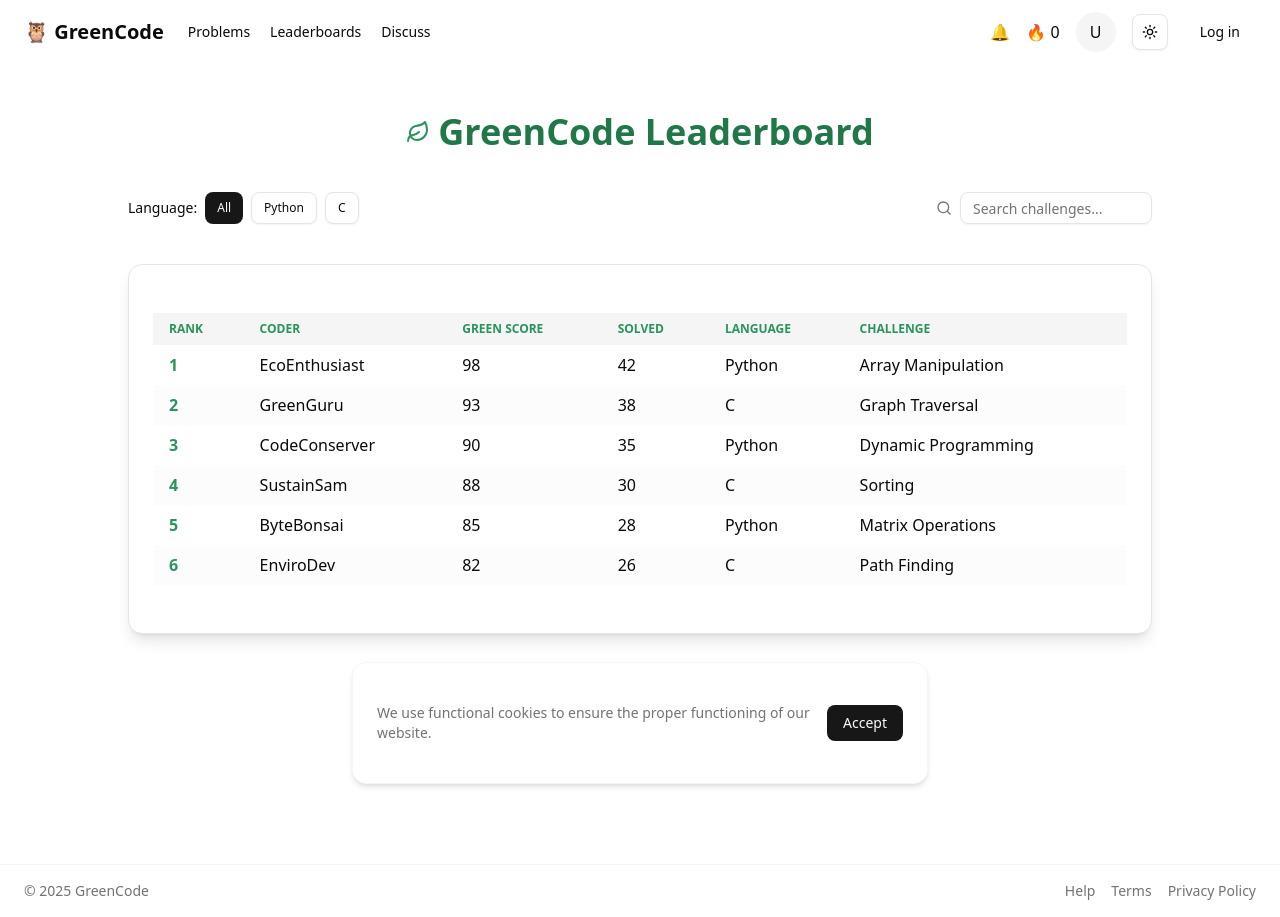
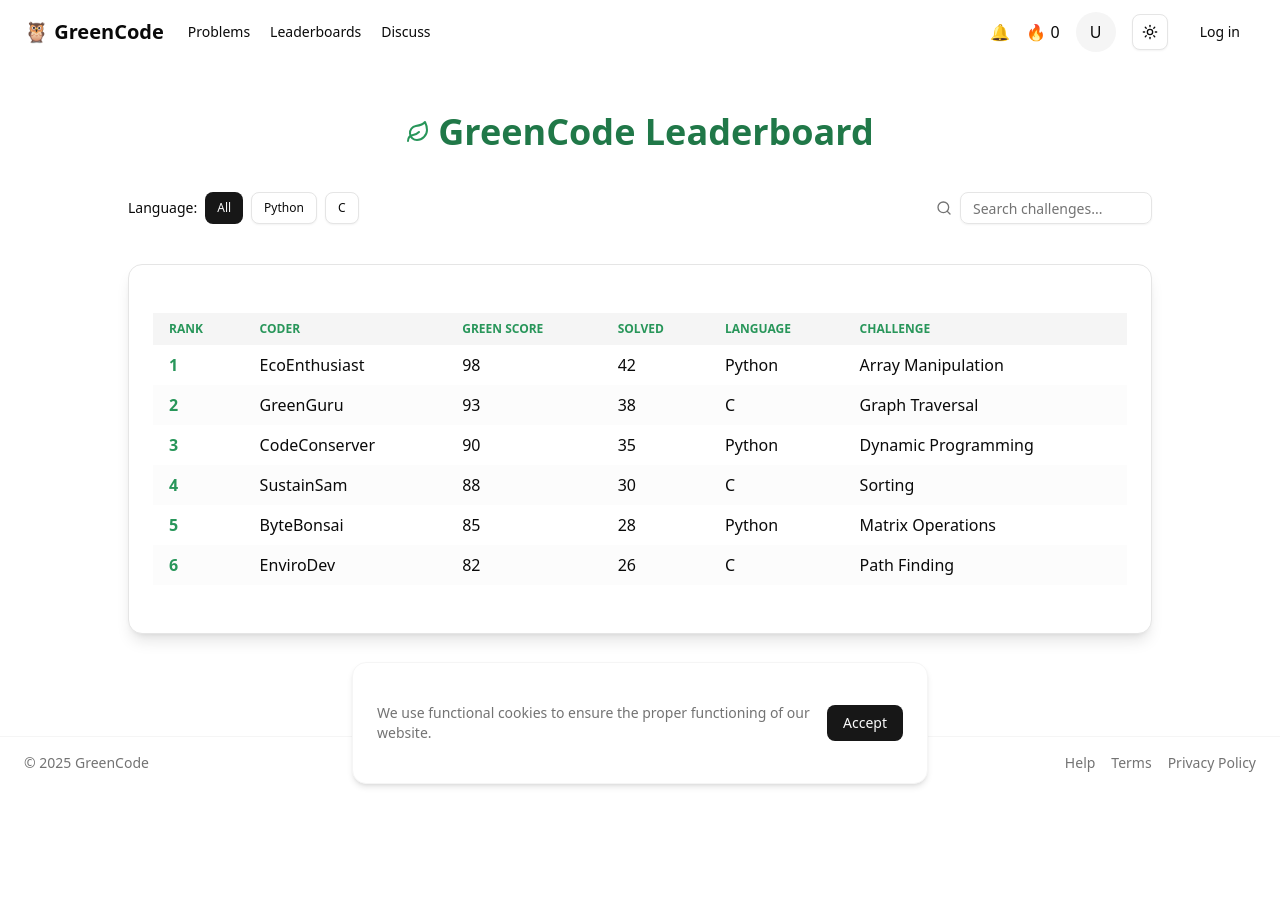
Before and after one commit to JoelvanIngen/Competitive-Green-Coding, a Next.js app in the folder frontend/: page /leaderboards in a window 1280 px wide. After the commit the page ends 800 px from the top, so only its background shows below. Built offline with nearby package versions, Linux system fonts and the light colour scheme.

Commit message:
fixed scrollbar

```diff
--- a/frontend/app/(footer)/leaderboards/page.tsx
+++ b/frontend/app/(footer)/leaderboards/page.tsx
@@ -76,7 +76,7 @@ export default function LeaderboardPage() {
   );
 
   return (
-    <div className="min-h-screen flex flex-col items-center gap-10 py-12 px-4 bg-background text-foreground">
+    <div className="h-[calc(100vh-128px)] flex flex-col items-center gap-10 py-12 px-4 bg-background text-foreground">
       {/* Title */}
       <h1 className="flex items-center gap-2 text-4xl font-extrabold text-theme-primary-dark dark:text-theme-primary-light">
         <Leaf className="text-theme-primary dark:text-theme-primary-light" />
```
